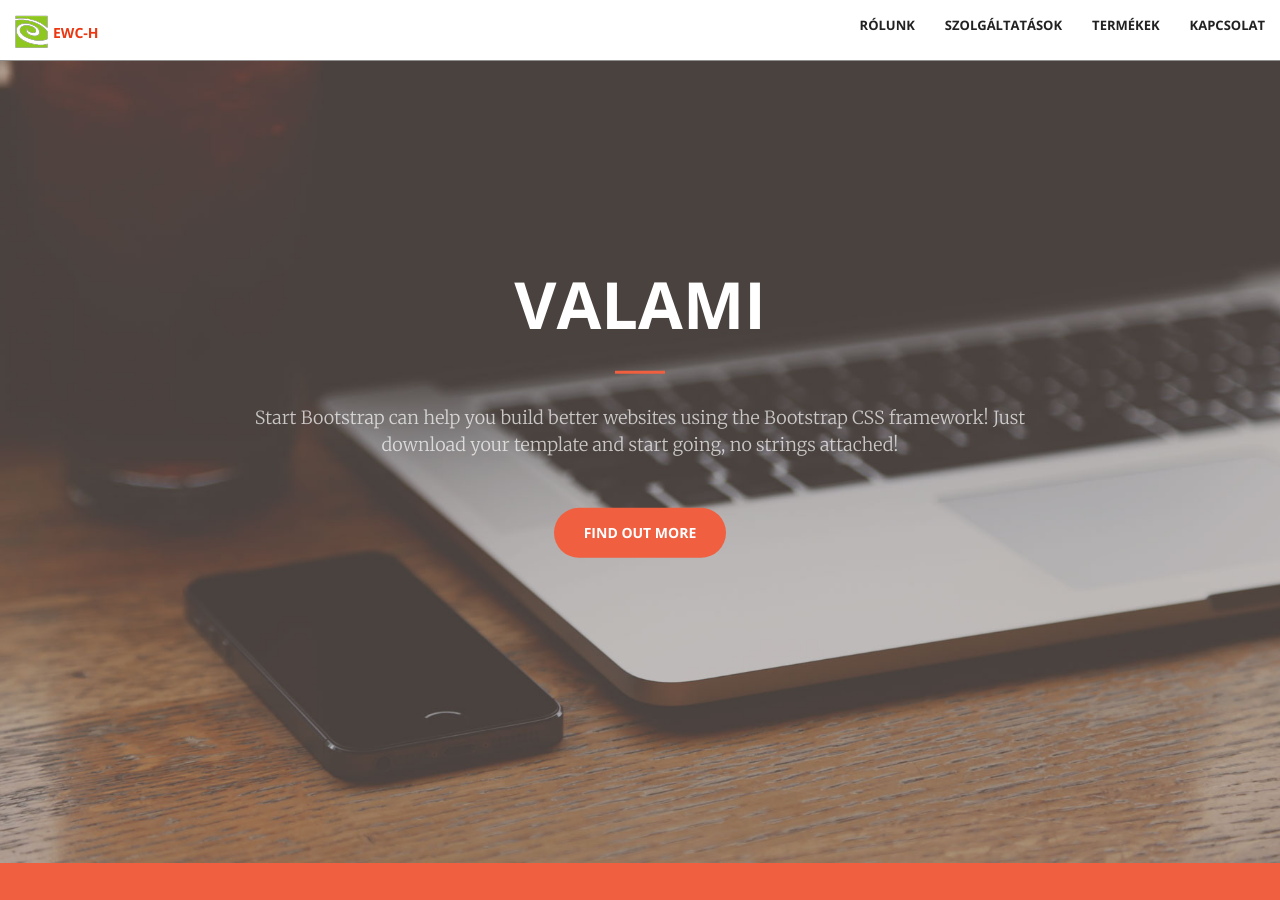
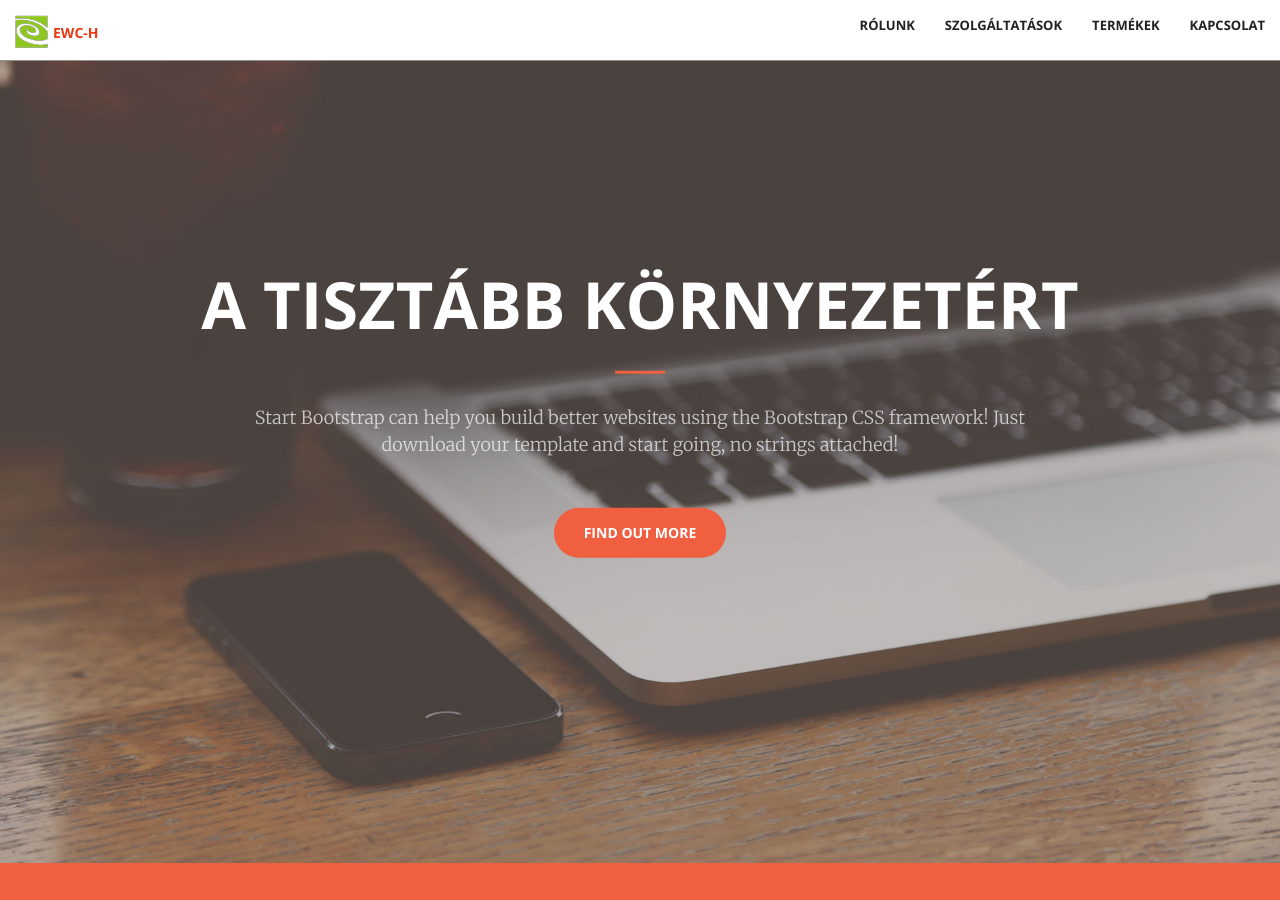
Before and after one commit to phavas/EWC-H-Ltd.-homepage, a Jekyll site: the page built from index.html, in a window 1280 px wide and 900 px high, scrolled down 937 px. Built offline with Jekyll 4.4.1, drawn with Linux system fonts in a browser that asks for light colours.

Commit message:
4th commit

```diff
--- a/_includes/header.html
+++ b/_includes/header.html
@@ -9,7 +9,7 @@
 
     <div class="header-content">
         <div class="header-content-inner">
-            <h1>Valami</h1>
+            <h1>A tisztább környezetért</h1>
             <hr>
             <p>Start Bootstrap can help you build better websites using the Bootstrap CSS framework! Just download your template and start going, no strings attached!</p>
             <a href="#about" class="btn btn-primary btn-xl page-scroll">Find Out More</a>
```
Also changed, not shown: 3 other files.
